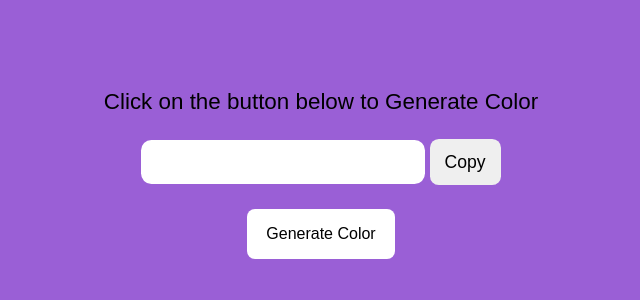
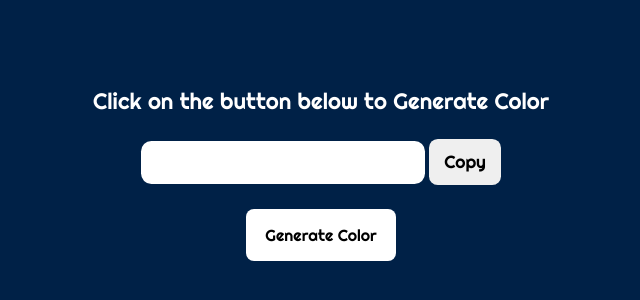
Before and after one commit to Uzzwal-Dhali/Basic-JavaScript-Projects, a plain HTML site: page Generate Hex Color Codes/index.html in a window 1280 px wide. Shown: the part 226-526 px from the top of the page, without its empty margins (319-959 px from the left). Drawn offline with Linux system fonts and the light colour scheme.

Commit message:
Fonts Added

```diff
--- a/Generate Hex Color Codes/styles.scss
+++ b/Generate Hex Color Codes/styles.scss
@@ -1,8 +1,10 @@
+@import url('https://fonts.googleapis.com/css2?family=Righteous&family=Poppins:wght@300;400;500&display=swap');
+
 * {
   margin: 0;
   padding: 0;
   box-sizing: border-box;
-  font-family: "Raleway", sans-serif;
+  font-family: "Righteous", sans-serif;
 }
 
 html, body {
@@ -29,7 +31,7 @@ html, body {
 }
 
 .container {
-  background: rgb(154,95,214);
+  background: #002147;
   height: 100vh;
   display: flex;
   flex-direction: column;
@@ -38,6 +40,7 @@ html, body {
   gap: 1.5em;
   .message {
     font-size: 1.4em;
+    color: #fff;
   }
   .code {
     input {
```
Also changed, not shown: Generate Hex Color Codes/styles.css, 1 other file.
